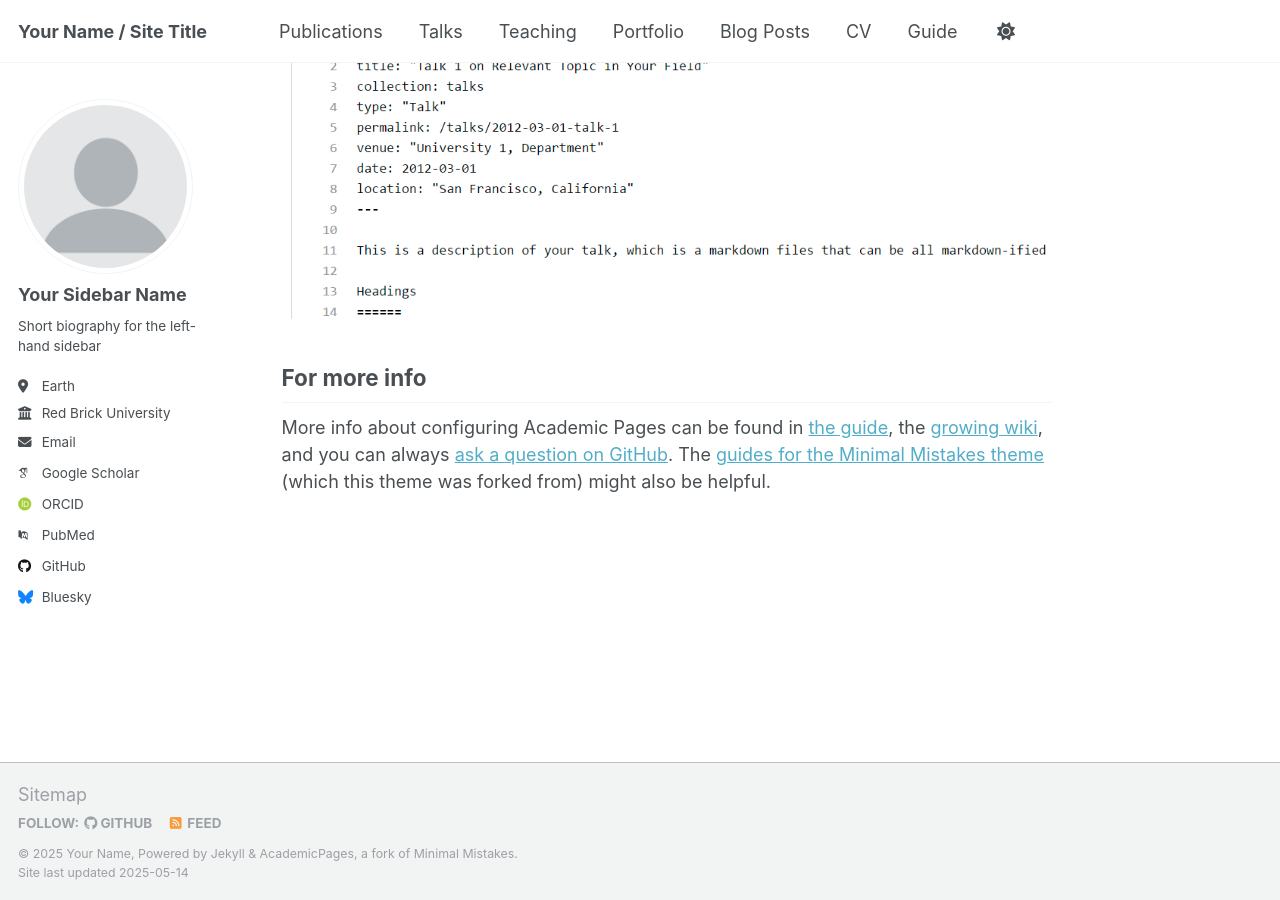
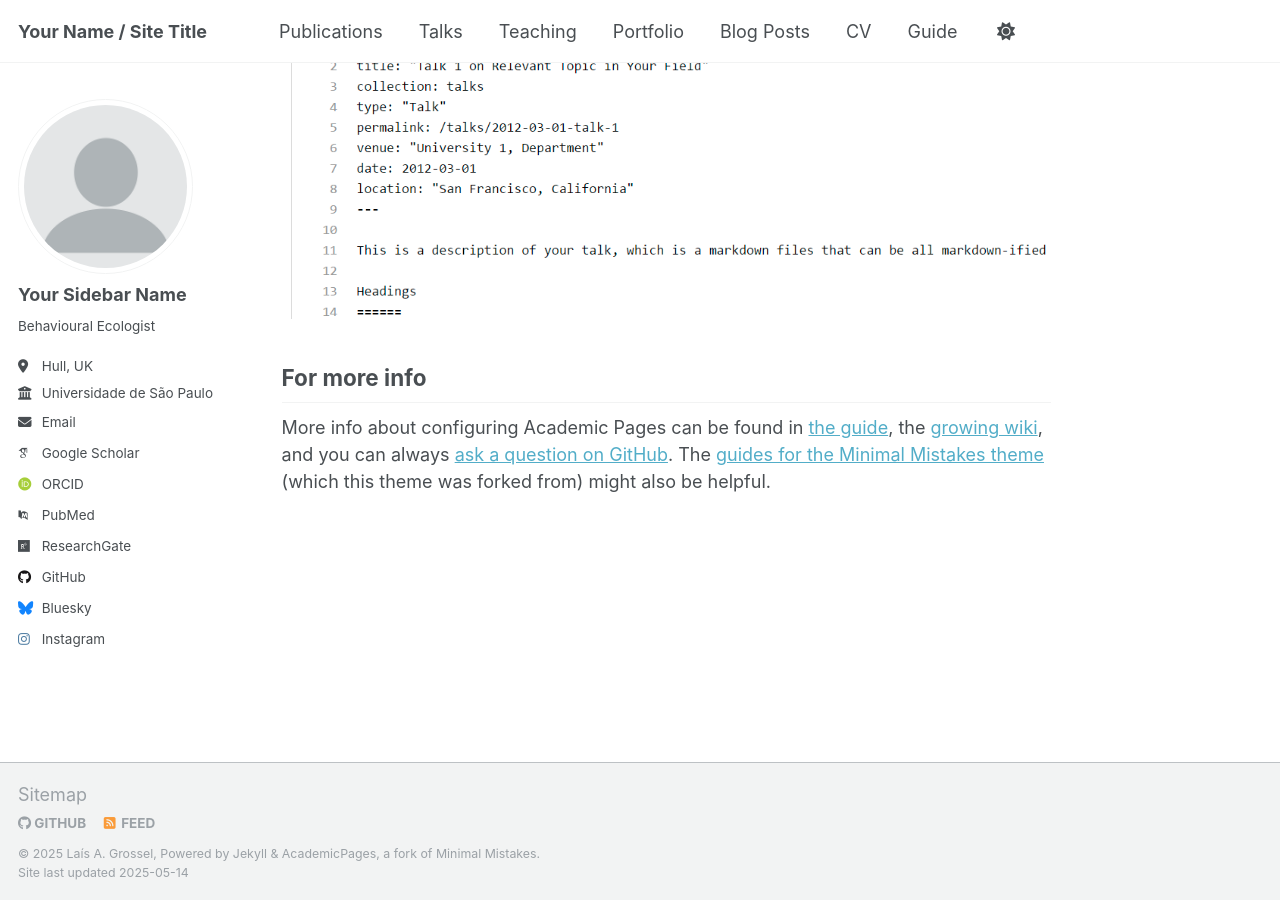
Before and after one commit to laisgrossel/laisgrossel.github.io, a Jekyll site: the page built from _pages/about.md, in a window 1280 px wide and 900 px high, scrolled down 2636 px. Built offline with Jekyll 4.4.1, drawn with Linux system fonts in a browser that asks for light colours; some web fonts are replaced.

Commit message:
Update _config.yml

```diff
--- a/_config.yml
+++ b/_config.yml
@@ -7,12 +7,12 @@
 # server process.
 
 # Basic Site Settings
-locale                   : "en-US"
+locale                   : "Hull, UK"
 site_theme               : "default"
 title                    : "Your Name / Site Title"
 title_separator          : "-"
-name                     : &name "Your Name"
-description              : &description "personal description"
+name                     : &name "Laís A. Grossel"
+description              : &description "Behavioural Ecologist"
 url                      : https://academicpages.github.io # the base hostname & protocol for your site e.g. "https://[your GitHub username].github.io" or if you already have some other page hosted on Github then use "https://[your GitHub username].github.io/[Your Repo Name]"
 baseurl                  : "" # the subpath of your site, e.g. "/blog"
 repository               : "academicpages/academicpages.github.io"
@@ -25,21 +25,21 @@ author:
   avatar           : "profile.png"
   name             : "Your Sidebar Name"
   pronouns         : # example: "she/her"
-  bio              : "Short biography for the left-hand sidebar"
-  location         : "Earth"
-  employer         : "Red Brick University"
+  bio              : "Behavioural Ecologist"
+  location         : "Hull, UK"
+  employer         : "Universidade de São Paulo, BR"
   uri              : # URL
-  email            : "none@example.org"
+  email            : "laisgrossel@gmail.com"
 
   # Academic websites
   academia         : # URL
   arxiv            : # URL - Update with the correct link to your profile
-  googlescholar    : "https://scholar.google.com/citations?user=PS_CX0AAAAAJ"
+  googlescholar    : "https://scholar.google.com/citations?user=Ltk1w4UAAAAJ&hl=pt-BR"
   impactstory      : # URL
-  orcid            : "http://orcid.org/yourorcidurl"
+  orcid            : "https://orcid.org/my-orcid?orcid=0000-0003-4526-3763"
   semantic         : # URL
   pubmed           : "https://www.ncbi.nlm.nih.gov/pubmed/?term=john+snow"
-  researchgate     : # URL
+  researchgate     : "https://www.researchgate.net/profile/Lais-Grossel"
   scopus           : # URL
 
   # Repositories and software development
@@ -58,7 +58,7 @@ author:
   goodreads        : # Username
   google_plus      : # Username
   keybase          : # Username
-  instagram        : # Username
+  instagram        : "laisgrossel"
   lastfm           : # Username
   linkedin         : # Username
   mastodon         : # URL
```
